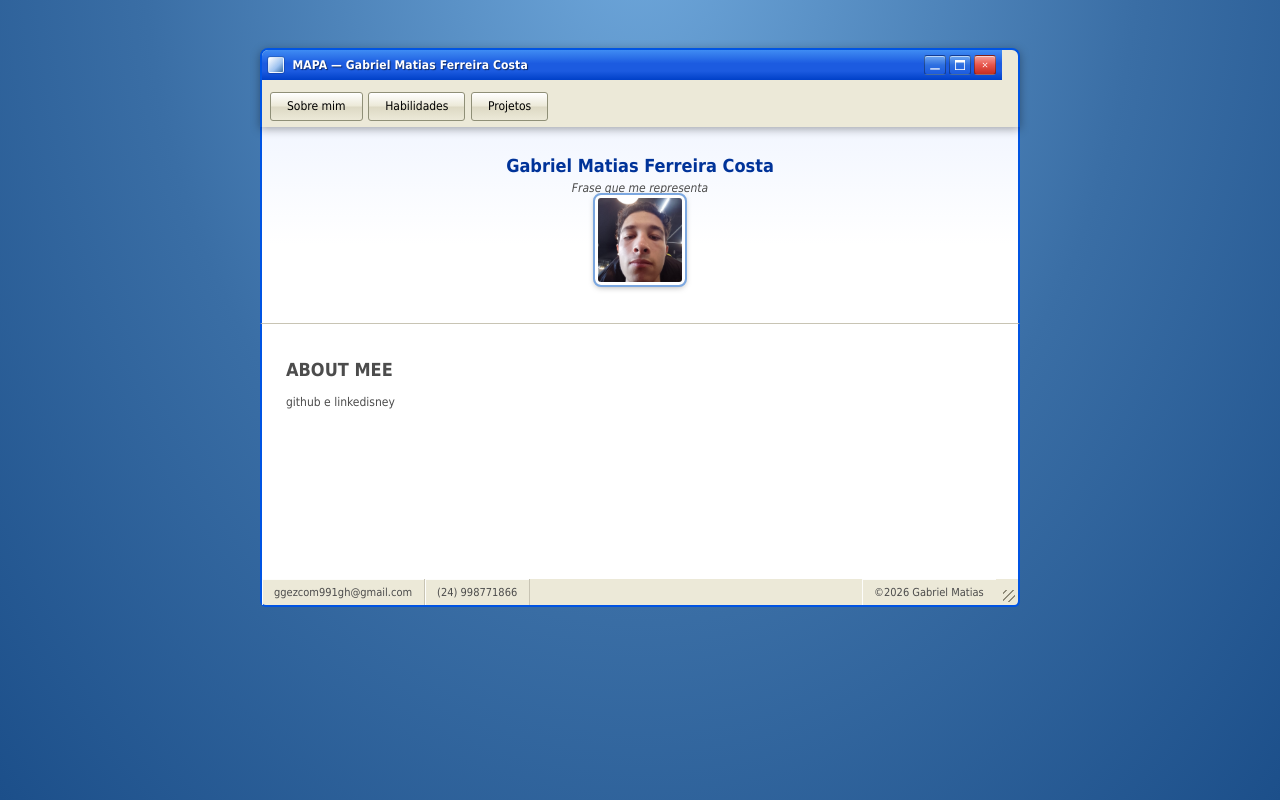
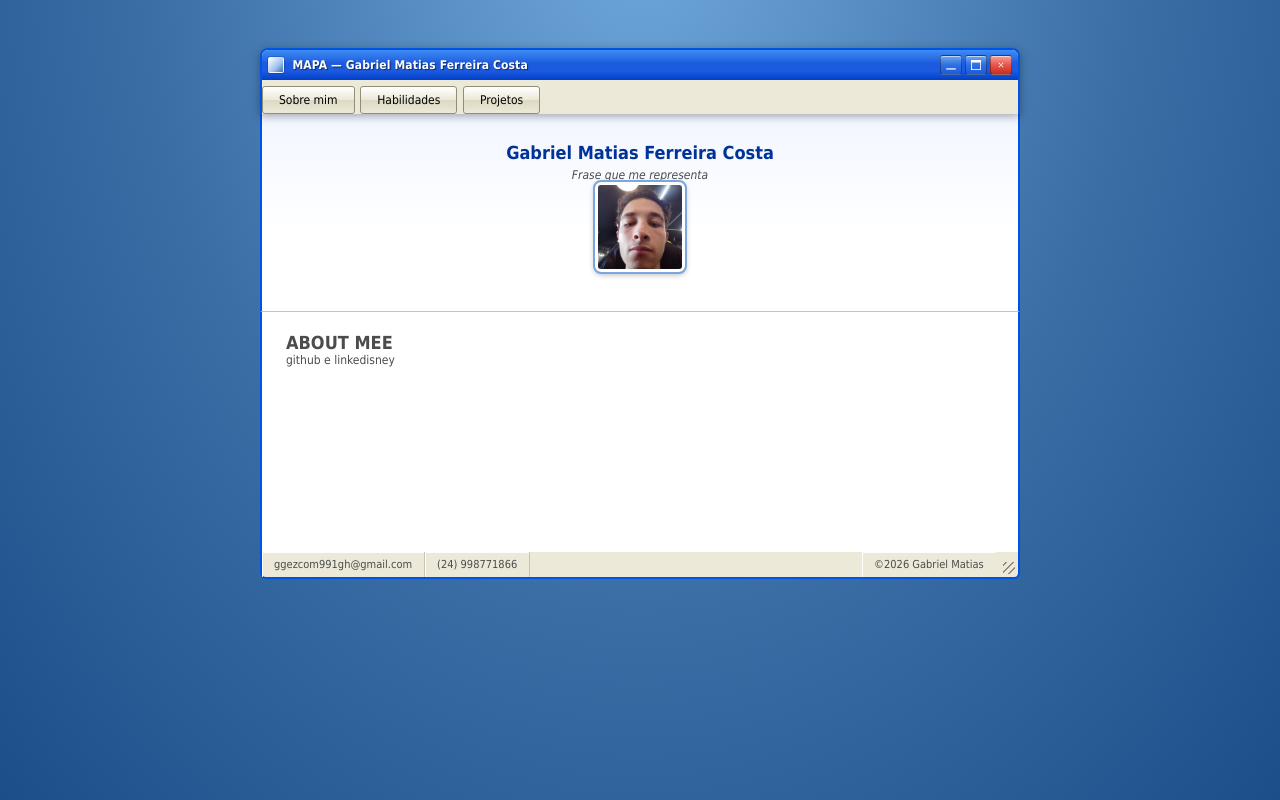
Before and after one commit to GabrielMFC/MAPA, a plain HTML site: page index.html in a window 1280 px wide. Drawn offline with Linux system fonts and the light colour scheme.

Commit message:
Corrigindo margem do titlebar.

```diff
--- a/src/styles/style.css
+++ b/src/styles/style.css
@@ -31,6 +31,8 @@
 
 * {
   box-sizing: border-box;
+  margin: 0;
+  padding: 0;
 }
 
 html {
@@ -85,7 +87,6 @@ nav {
   display: flex;
   flex-wrap: wrap;
   gap: 0.35rem;
-  padding: 0 0.5rem 0.4rem;
   border-top: 2px solid var(--win-border);
   border-radius: var(--radius-top) var(--radius-top) 0 0;
   background: var(--chrome);
@@ -100,7 +101,6 @@ nav {
   align-items: center;
   gap: 0.5rem;
   height: 30px;
-  margin: 0 -0.5rem 0.4rem;
   padding: 0 0.4rem;
   background:
     linear-gradient(to bottom,
```
